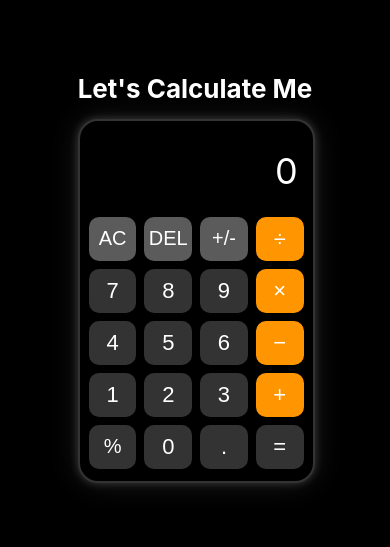
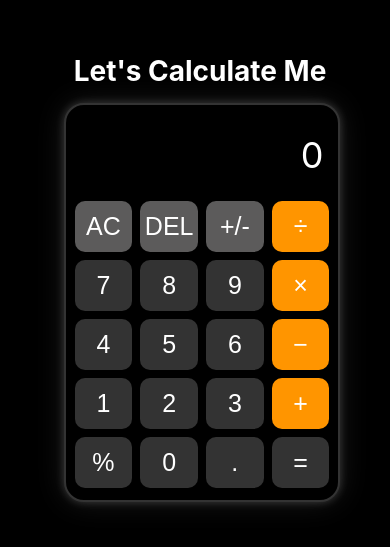
Before and after one commit to akshay-chanda/Calculator, a plain HTML site: page index.html in a window 390 px wide. Shown: the part 153-700 px from the top of the page. Drawn offline with Linux system fonts and the light colour scheme.

Commit message:
Update styles.css

```diff
--- a/styles.css
+++ b/styles.css
@@ -104,7 +104,7 @@ body {
 /* Make responsive for small screens */
 @media (max-width: 480px) {
   .calculator {
-    width: 95%;
+    width: 100%;
     padding: 8px 5px;
   }
 
@@ -114,17 +114,18 @@ body {
   }
 
   .btn, .equal, .percentage {
-    font-size: 22px;
+    font-size: 25px;
     margin: 4px;
-    padding: 9px 0;
+    padding: 11px 0;
   }
 
   .function {
-    font-size: 20px;
+    font-size: 25px;
   }
 
   .heading {
-    font-size: 26px;
+    font-size: 28px;
     margin-bottom: 15px;
+    margin-left: 10px;
   }
 }
```
